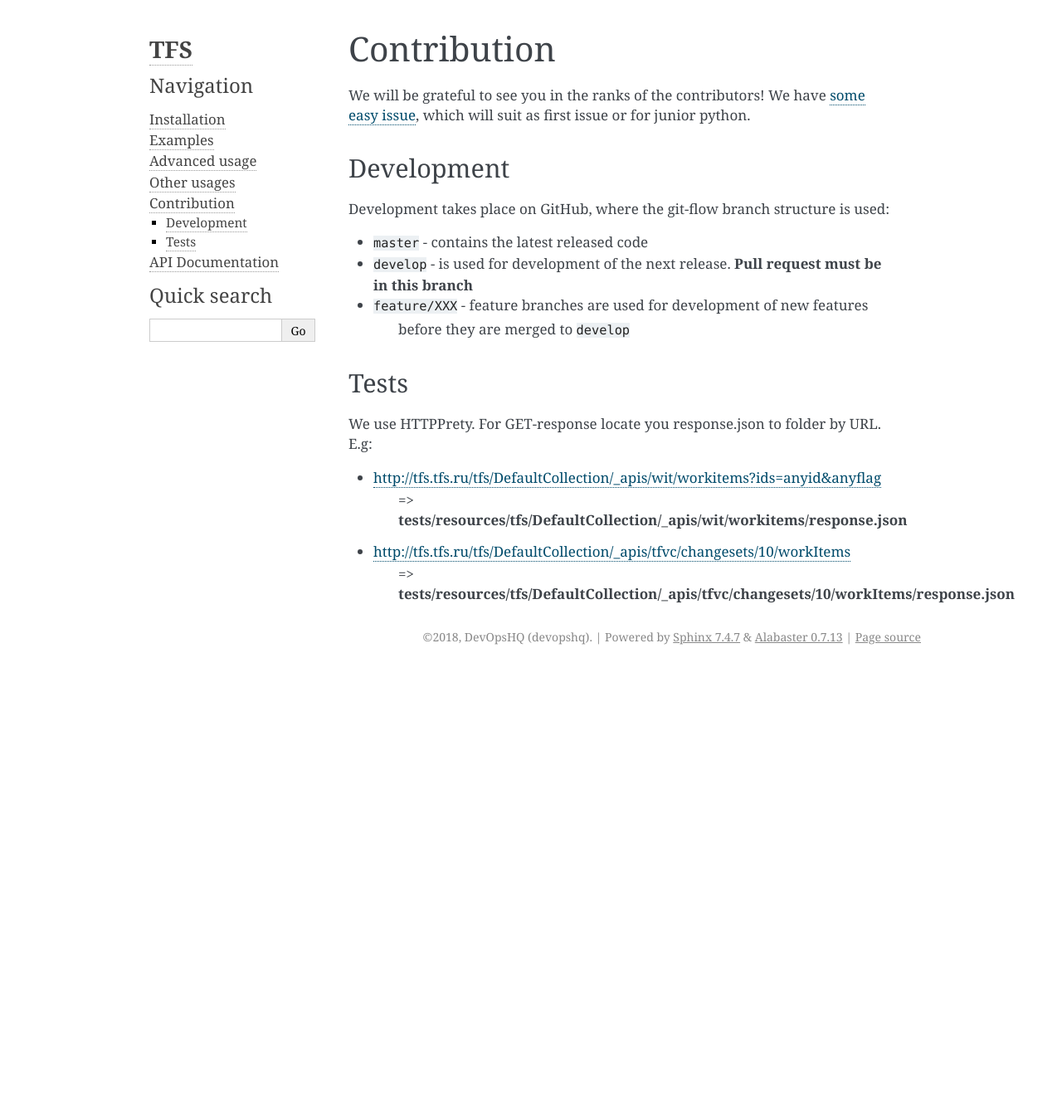
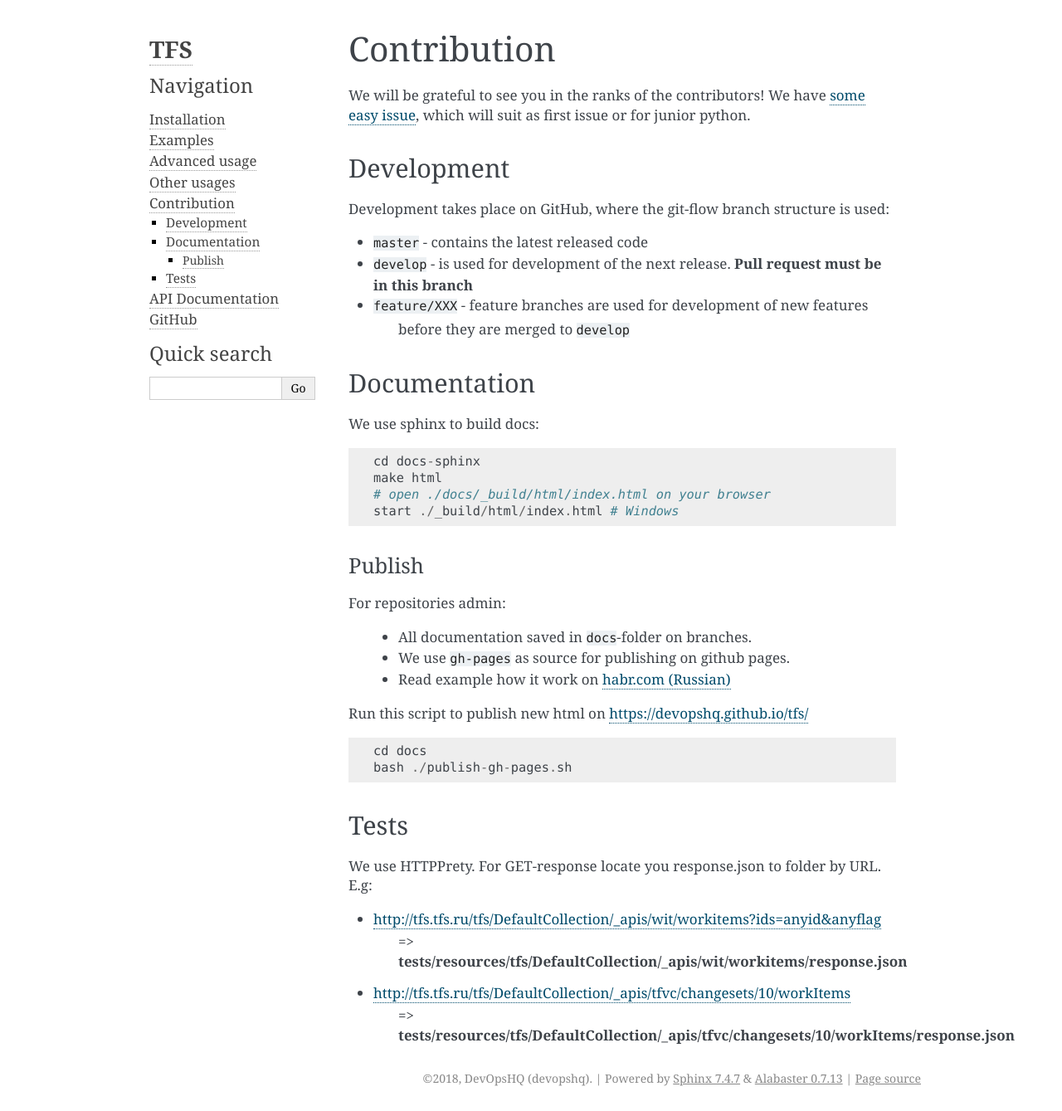
Before and after one commit to devopshq/tfs, a Sphinx documentation site: the page built from docs/contribution.rst, in a window 1280 px wide. Shown: the whole page at 83% size. Built offline with Sphinx 7.4.7, drawn with Linux system fonts in a browser that asks for light colours; before the commit the page ends 900 px from its top, so only the background shows below that.

Commit message:
Add github

```diff
--- a/docs/contribution.rst
+++ b/docs/contribution.rst
@@ -16,6 +16,32 @@ Development takes place on GitHub, where the git-flow branch structure is used:
 * ``feature/XXX`` - feature branches are used for development of new features
     before they are merged to ``develop``
 
+Documentation
+===========
+
+We use sphinx to build docs::
+
+    cd docs-sphinx
+    make html
+    # open ./docs/_build/html/index.html on your browser
+    start ./_build/html/index.html # Windows
+
+
+Publish
+~~~~~~~~~~~~~~
+
+For repositories admin:
+
+  + All documentation saved in ``docs``-folder on branches.
+  + We use ``gh-pages`` as source for publishing on github pages.
+  + Read example how it work on `habr.com (Russian) <https://habr.com/post/180213/>`__
+
+Run this script to publish new html on https://devopshq.github.io/tfs/ ::
+
+    cd docs
+    bash ./publish-gh-pages.sh
+
+
 Tests
 =====
 
--- a/docs/index.rst
+++ b/docs/index.rst
@@ -12,6 +12,7 @@ Microsoft TFS Python Library (TFS API Python client)
     others
     contribution
     api
+    GitHub <https://github.com/devopshq/tfs>
 
 Introduction
 ************
```
Also changed, not shown: 1 other file.
